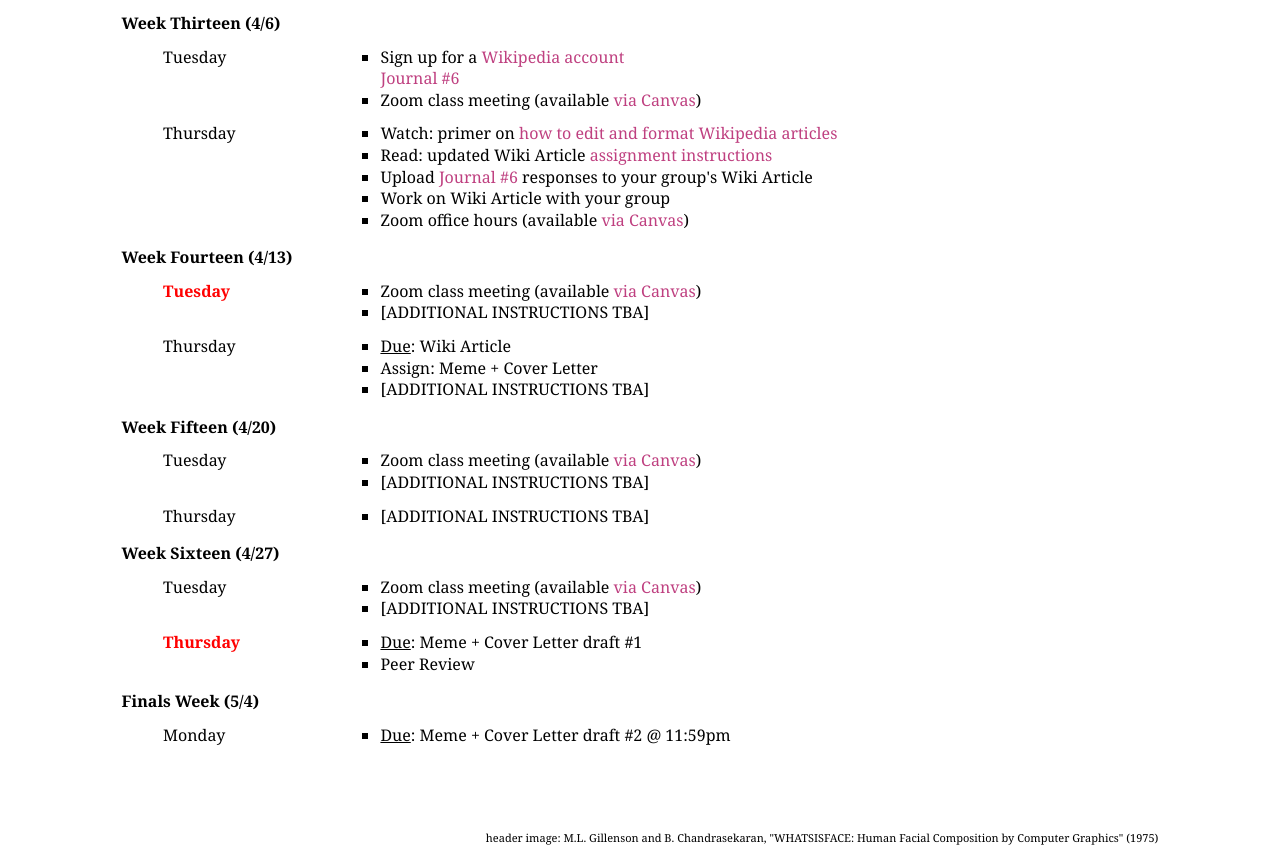
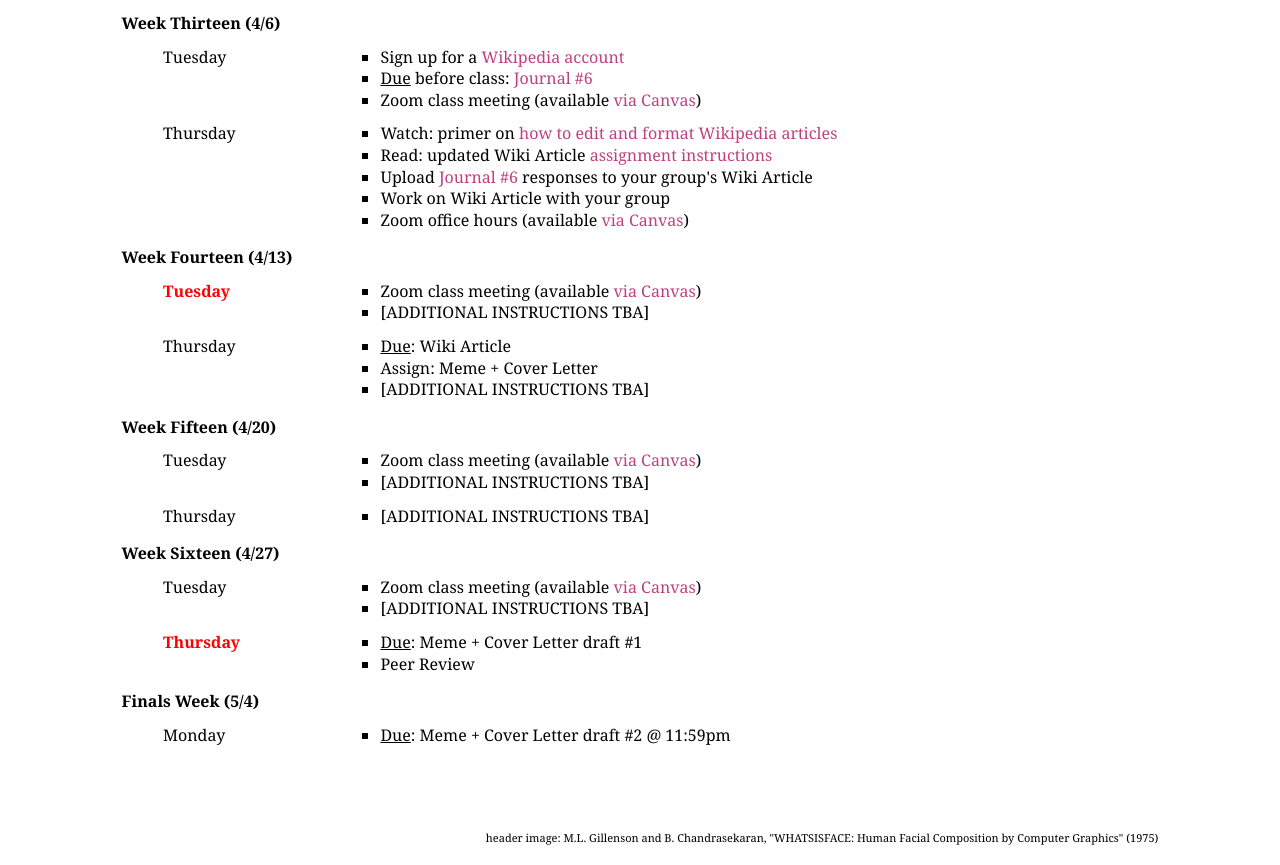
Before and after one commit to loadedonloaded/engl015-101, a plain HTML site: page index.html in a window 1280 px wide. Shown: the part 4594-5459 px from the top of the page. Drawn offline with Linux system fonts and the light colour scheme.

Commit message:
Update index.html

```diff
--- a/index.html
+++ b/index.html
@@ -647,7 +647,7 @@ Standard of Classroom Behavior
                                             </div>
                                             <ul class="m"><div class="column two">
       <li>Sign up for a <a href="https://en.wikipedia.org/w/index.php?title=Special:CreateAccount&returnto=Main+Page" target="_blank">Wikipedia account</a></li>
-      <a href="https://psu.instructure.com/courses/2046141/discussion_topics/13064284" target="_blank">Journal #6</a></li>
+      <li><u>Due</u> before class: <a href="https://psu.instructure.com/courses/2046141/discussion_topics/13064284" target="_blank">Journal #6</a></li>
       <li>Zoom class meeting (available <a href="https://psu.instructure.com/courses/2046141/external_tools/207840" target="_blank">via Canvas</a>)</li>
                                             </div></ul></div>
                                             <div class="row"><div class="column one">
```
